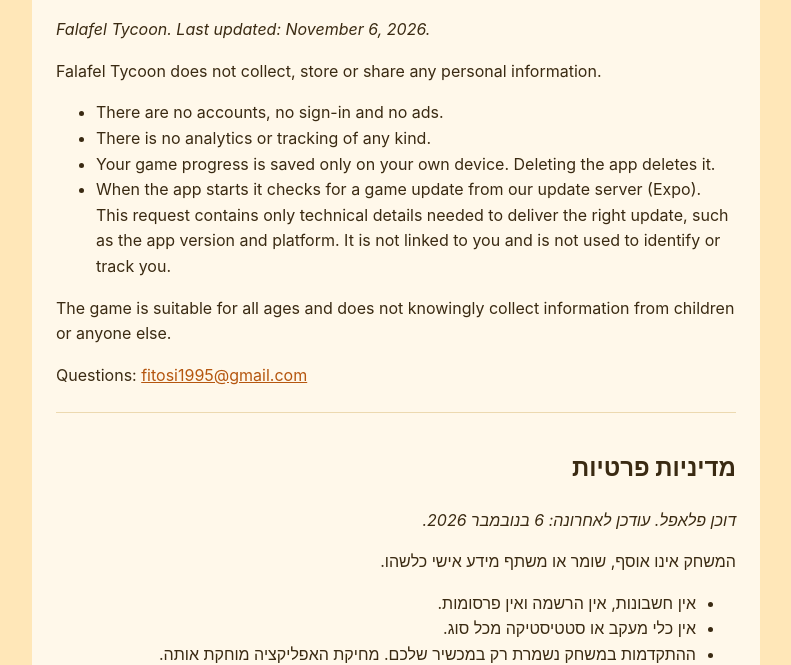
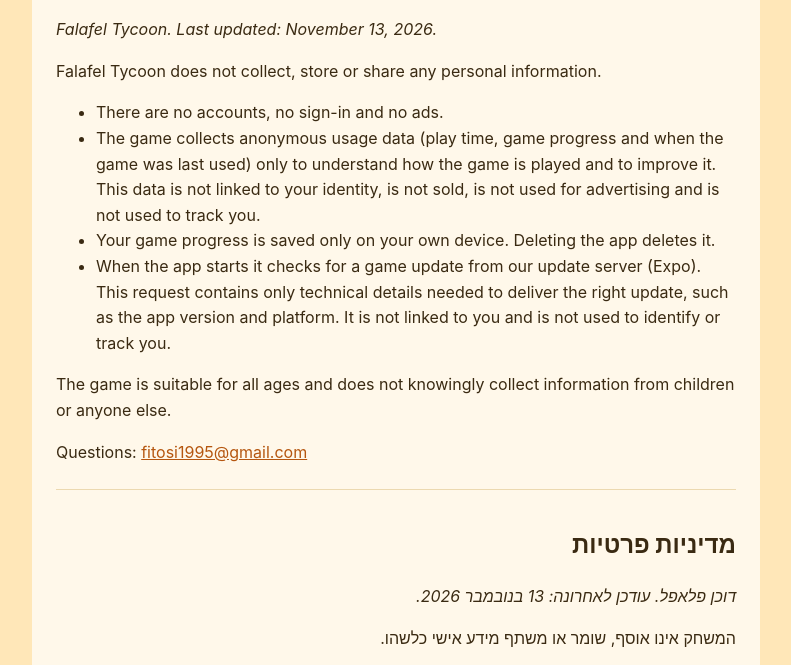
Before and after one commit to creative95il/falafel-tycoon-site, a plain HTML site: page privacy.html in a window 1280 px wide. Shown: the part 109-774 px from the top of the page, without its empty margins (244-1035 px from the left). Drawn offline with Linux system fonts and the light colour scheme.

Commit message:
Privacy: the game collects anonymous usage data for analytics, not linked to identity, no tracking

```diff
--- a/privacy.html
+++ b/privacy.html
@@ -15,11 +15,11 @@
 <main>
   <section>
     <h1>Privacy Policy</h1>
-    <p><em>Falafel Tycoon. Last updated: November 6, 2026.</em></p>
+    <p><em>Falafel Tycoon. Last updated: November 13, 2026.</em></p>
     <p>Falafel Tycoon does not collect, store or share any personal information.</p>
     <ul>
       <li>There are no accounts, no sign-in and no ads.</li>
-      <li>There is no analytics or tracking of any kind.</li>
+      <li>The game collects anonymous usage data (play time, game progress and when the game was last used) only to understand how the game is played and to improve it. This data is not linked to your identity, is not sold, is not used for advertising and is not used to track you.</li>
       <li>Your game progress is saved only on your own device. Deleting the app deletes it.</li>
       <li>When the app starts it checks for a game update from our update server (Expo). This request contains only technical details needed to deliver the right update, such as the app version and platform. It is not linked to you and is not used to identify or track you.</li>
     </ul>
@@ -28,11 +28,11 @@
   </section>
   <section dir="rtl" lang="he">
     <h1>מדיניות פרטיות</h1>
-    <p><em>דוכן פלאפל. עודכן לאחרונה: 6 בנובמבר 2026.</em></p>
+    <p><em>דוכן פלאפל. עודכן לאחרונה: 13 בנובמבר 2026.</em></p>
     <p>המשחק אינו אוסף, שומר או משתף מידע אישי כלשהו.</p>
     <ul>
       <li>אין חשבונות, אין הרשמה ואין פרסומות.</li>
-      <li>אין כלי מעקב או סטטיסטיקה מכל סוג.</li>
+      <li>המשחק אוסף נתוני שימוש אנונימיים (משך משחק, התקדמות במשחק ומועד שימוש אחרון) אך ורק כדי להבין איך משחקים בו ולשפר אותו. הנתונים אינם מקושרים לזהותכם, אינם נמכרים, אינם משמשים לפרסום ואינם משמשים למעקב.</li>
       <li>ההתקדמות במשחק נשמרת רק במכשיר שלכם. מחיקת האפליקציה מוחקת אותה.</li>
       <li>בפתיחת האפליקציה היא בודקת אם יש עדכון למשחק בשרת העדכונים (Expo). הבקשה כוללת רק פרטים טכניים הדרושים כדי לספק את העדכון הנכון, כמו גרסת האפליקציה וסוג המכשיר. היא אינה מקושרת אליכם ואינה משמשת לזיהוי או למעקב.</li>
     </ul>
```
